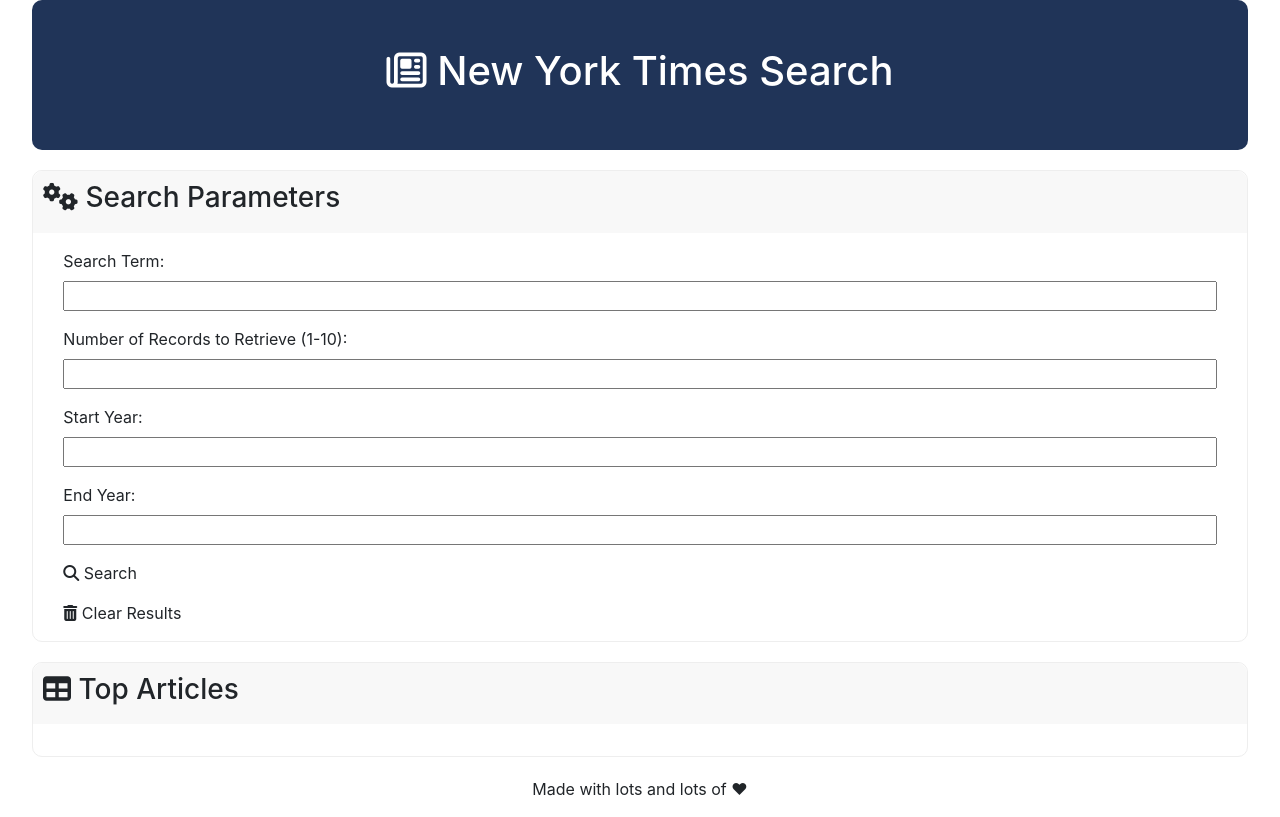
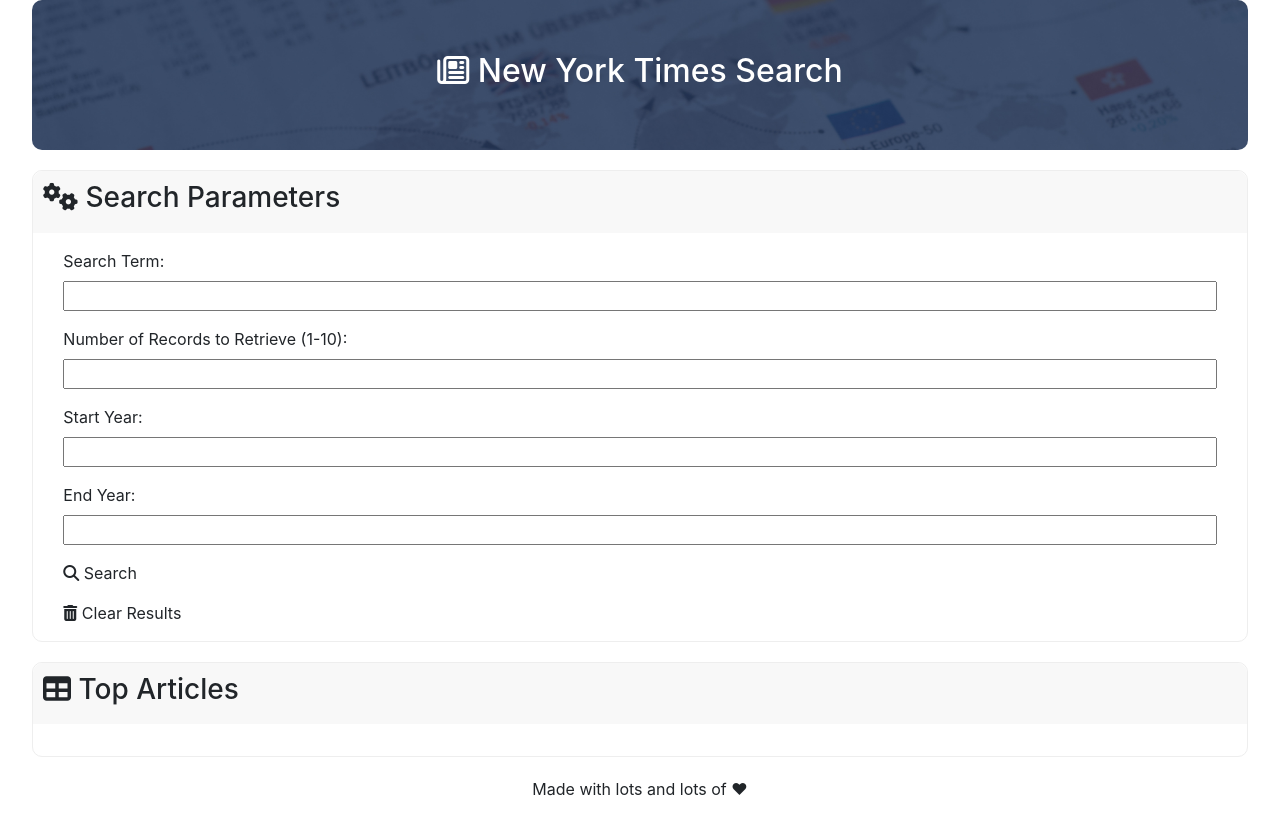
Before and after one commit to mtorcellini/nyt-search, a plain HTML site: page index.html in a window 1280 px wide. Drawn offline with nearby package versions, Linux system fonts and the light colour scheme.

Commit message:
newsprint header

```diff
--- a/style.css
+++ b/style.css
@@ -1,15 +1,24 @@
 
 
 header {
-    align-items: center;
+  display: flex;
+  justify-content: center;
+  align-items: center;
     background-color: #203458;
+    background-image: url('./pexels-newsprint.jpg');
+    background-size: 100%;
+    background-position-y: -300px;
     border-radius: 10px;
     color: #fff;
-    display: flex;
     height: 150px;
-    justify-content: center;
     margin: 0 auto;
     width: 95%;
+}
+
+header h1 {
+  text-align: center;
+  width: 90%;
+  font-size: 2rem;
 }
 
 #search, #results {
```
Also changed, not shown: pexels-newsprint.jpg (added).
